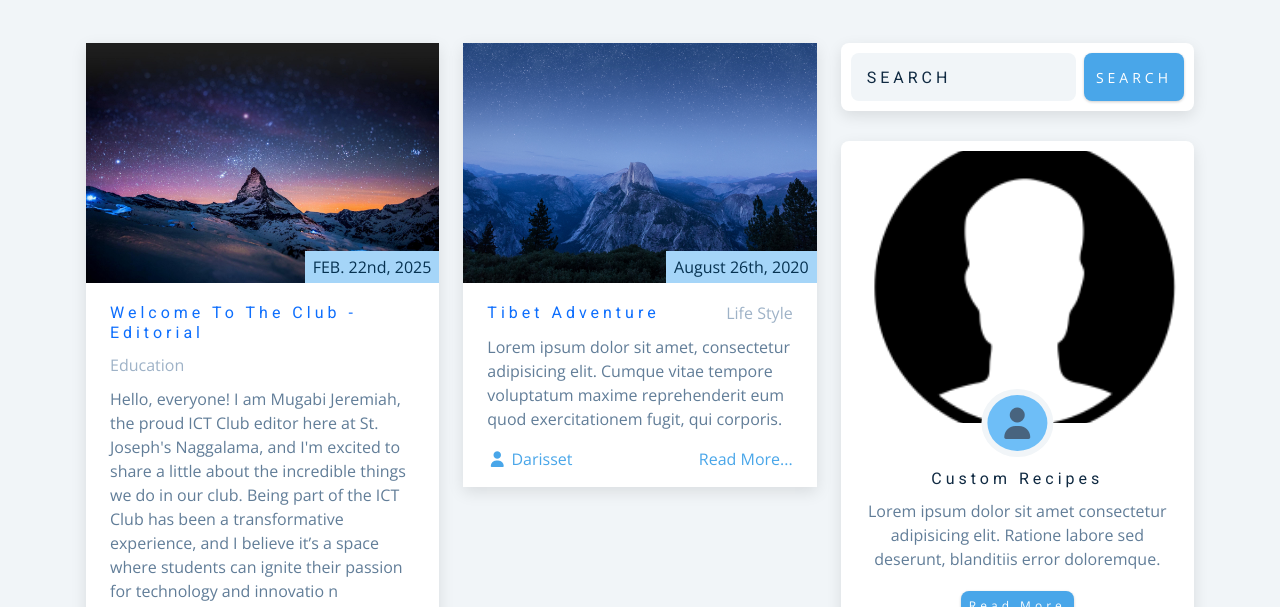
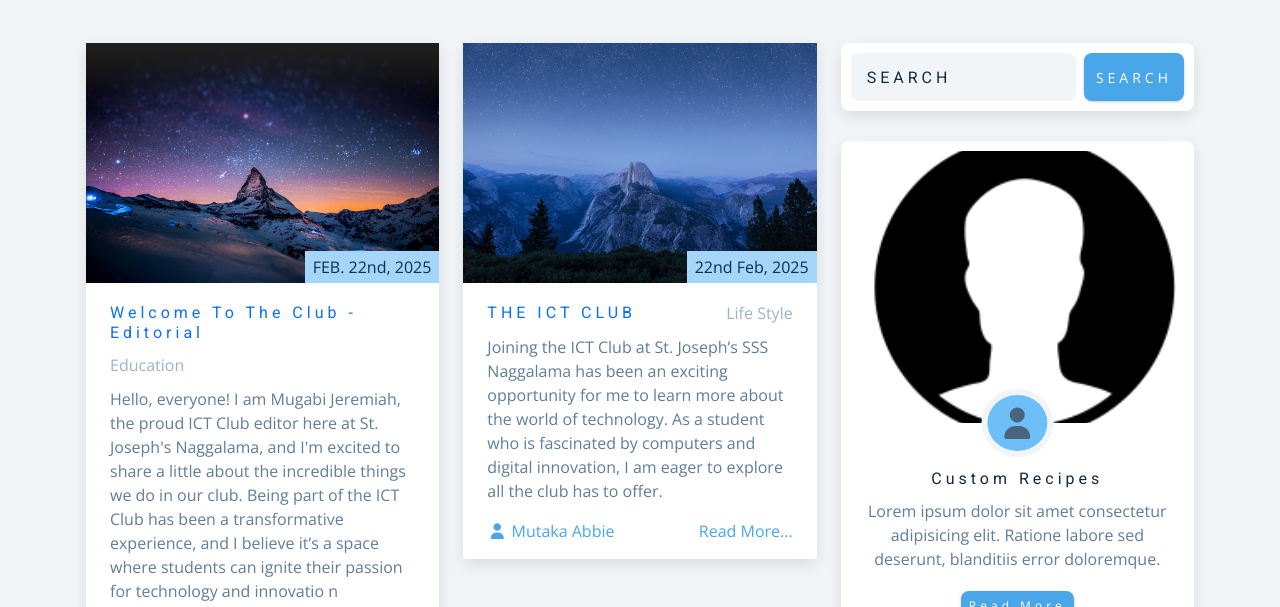
Before and after one commit to NovusLegend/nov, a plain HTML site: page blog.html in a window 1280 px wide. Shown: the part 193-800 px from the top of the page. Drawn offline with nearby package versions, Linux system fonts and the light colour scheme; a web font is replaced by a local one.

Commit message:
Update blog.html

```diff
--- a/blog.html
+++ b/blog.html
@@ -169,28 +169,26 @@
                                     <article class="blog-card">
                                         <div class="blog-img-container">
                                             <a href="#"><img src="./img/blog2.jpg" class="blog-img" alt="" /></a>
-                                            <p class="blog-date">august 26th, 2020</p>
+                                            <p class="blog-date">22nd Feb, 2025</p>
                                         </div>
                                         <!-- blog info -->
                                         <div class="blog-info">
                                             <div class="blog-title">
                                                 <a href="#">
-                                                    <h4>Tibet Adventure</h4>
+                                                    <h4>THE ICT CLUB</h4>
                                                 </a>
                                                 <a href="#">
                                                     <p>Life Style</p>
                                                 </a>
                                             </div>
                                             <p>
-                                                Lorem ipsum dolor sit amet, consectetur adipisicing elit. Cumque
-                                                vitae tempore voluptatum maxime reprehenderit eum quod
-                                                exercitationem fugit, qui corporis.
+                                               Joining the ICT Club at St. Joseph’s SSS Naggalama has been an exciting opportunity for me to learn more about the world of technology. As a student who is fascinated by computers and digital innovation, I am eager to explore all the club has to offer.
                                             </p>
                                             <!-- blog footer -->
                                             <div class="blog-footer">
                                                 <a href="">
                                                     <p>
-                                                        <span><i class="fas fa-user"></i></span> Darisset
+                                                        <span><i class="fas fa-user"></i></span> Mutaka Abbie
                                                     </p>
                                                 </a>
                                                 <a href="#">
```
